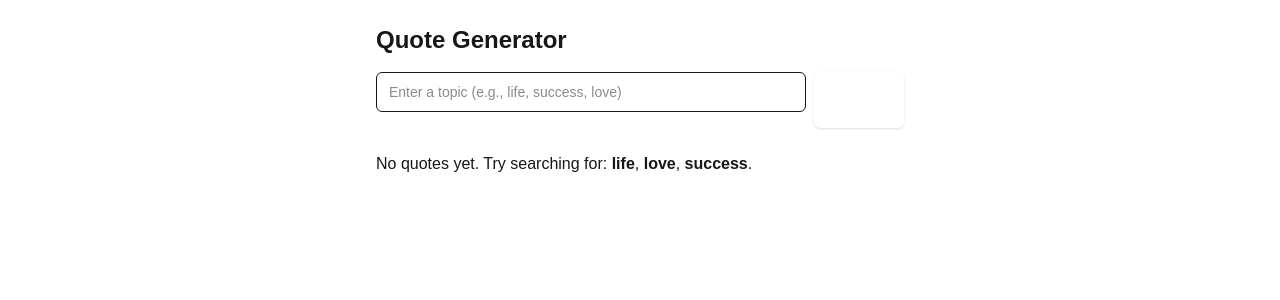
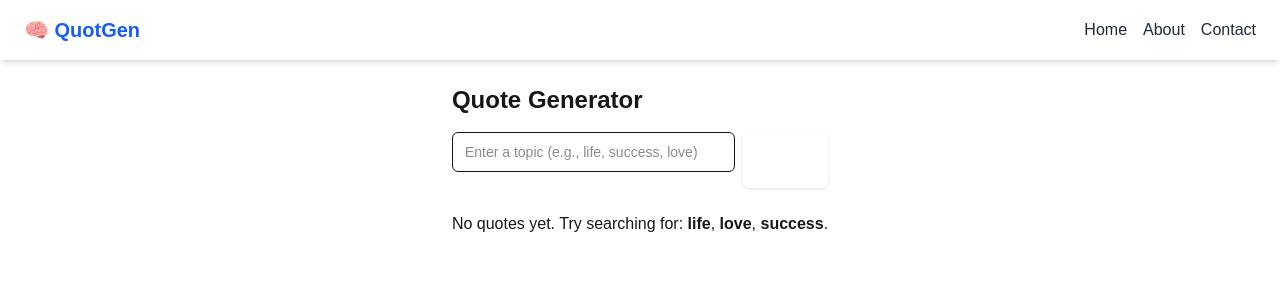
Before and after one commit to abdullahshahid03/Nexium_abdullah_assign1, a Next.js app: page / in a window 1280 px wide. Shown: the top 300 px of the page. Built offline with nearby package versions, Linux system fonts and the light colour scheme.

Commit message:
add navbar

```diff
--- a/app/page.tsx
+++ b/app/page.tsx
@@ -4,6 +4,7 @@ import { useState } from "react";
 import { Input } from "./components/ui/input";
 import { Button } from "./components/ui/button";
 import { Card, CardContent } from "./components/ui/card";
+import Link from "next/link";
 import { quotes } from "@/lib/quotes";
 
 export default function Home() {
@@ -20,6 +21,33 @@ export default function Home() {
   };
 
   return (
+      <div className="flex flex-col min-h-screen">
+    <nav className="flex items-center justify-between px-6 py-4 shadow-md bg-white dark:bg-gray-900">
+        <div className="text-xl font-bold text-blue-600">
+          <Link href="/">🧠 QuotGen</Link>
+        </div>
+        <div className="space-x-4">
+          <Link
+            href="/"
+            className="text-gray-800 dark:text-gray-100 hover:text-blue-600"
+          >
+            Home
+          </Link>
+          <Link
+            href="/about"
+            className="text-gray-800 dark:text-gray-100 hover:text-blue-600"
+          >
+            About
+          </Link>
+          <Link
+            href="/contact"
+            className="text-gray-800 dark:text-gray-100 hover:text-blue-600"
+          >
+            Contact
+          </Link>
+        </div>
+      </nav>
+
     <main className="max-w-xl mx-auto p-6">
       <h1 className="text-2xl font-bold mb-4">Quote Generator</h1>
       <form onSubmit={handleSubmit} className="flex gap-2 mb-6">
@@ -41,5 +69,6 @@ export default function Home() {
         <p className="text-muted-foreground">No quotes yet. Try searching for: <strong>life</strong>, <strong>love</strong>, <strong>success</strong>.</p>
       )}
     </main>
+    </div>
   );
 }
```
